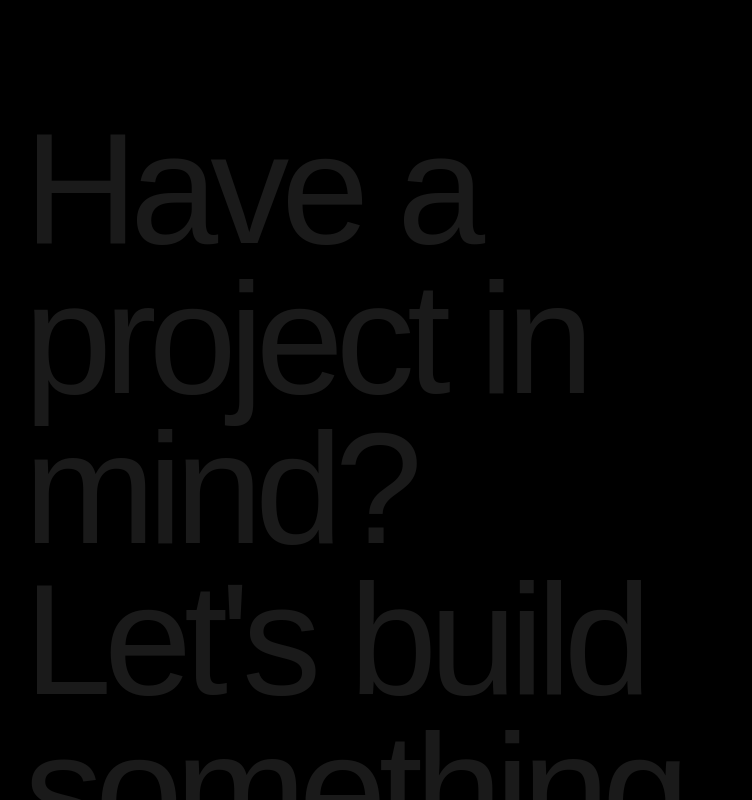
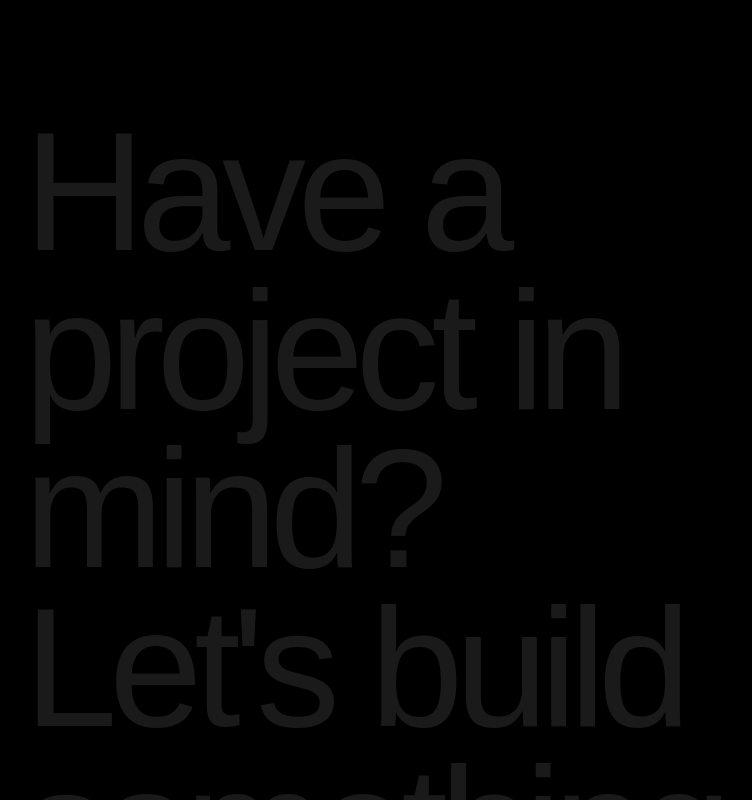
Before and after one commit to BPL-03/BPLstudios, a React (Vite) app: page / in a window 1280 px wide. Shown: the part 7920-8720 px from the top of the page, without its empty margins (70-822 px from the left). Built offline with nearby package versions, Linux system fonts and the light colour scheme; a web font is replaced by a local one.

Commit message:
style: increase CTA text size and change hover image aspect ratio to 3.1:1

```diff
--- a/src/components/CTA.jsx
+++ b/src/components/CTA.jsx
@@ -119,7 +119,7 @@ export default function CTA() {
               >
                 {/* Left Side: Text Line */}
                 <div className="lg:col-span-8 flex items-center">
-                  <h2 className={`font-sans font-light text-[62px] sm:text-[98px] lg:text-[138px] xl:text-[158px] leading-[0.85] tracking-tighter cursor-pointer transition-colors duration-150 ease-out ${
+                  <h2 className={`font-sans font-light text-[66px] sm:text-[104px] lg:text-[148px] xl:text-[168px] leading-[0.85] tracking-tighter cursor-pointer transition-colors duration-150 ease-out ${
                     isActive ? 'text-[#DEF81D]' : 'text-[#1A1A1A]'
                   }`}>
                     {text}
@@ -131,7 +131,7 @@ export default function CTA() {
                   {!isLastRow ? (
                     /* Hover Image (Desktop Only) */
                     <div className="hidden lg:block relative h-0 w-full">
-                      <div className={`absolute left-0 top-1/2 -translate-y-1/2 w-full aspect-[2.2/1] rounded-[4px] overflow-hidden border border-white/5 bg-[#111111] transition-all duration-200 ease-out pointer-events-none ${
+                      <div className={`absolute left-0 top-1/2 -translate-y-1/2 w-full aspect-[3.1/1] rounded-[4px] overflow-hidden border border-white/5 bg-[#111111] transition-all duration-200 ease-out pointer-events-none ${
                         isActive ? 'opacity-100 scale-100' : 'opacity-0 scale-95'
                       }`}>
                         <div
```
